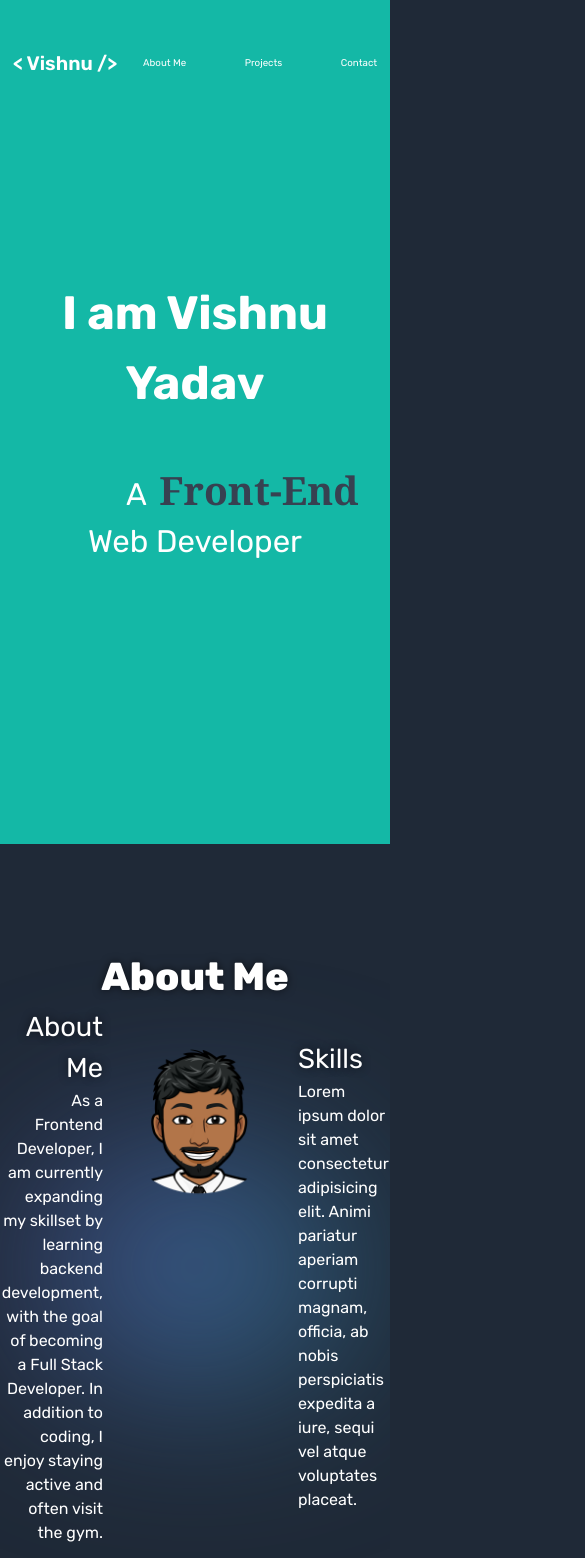
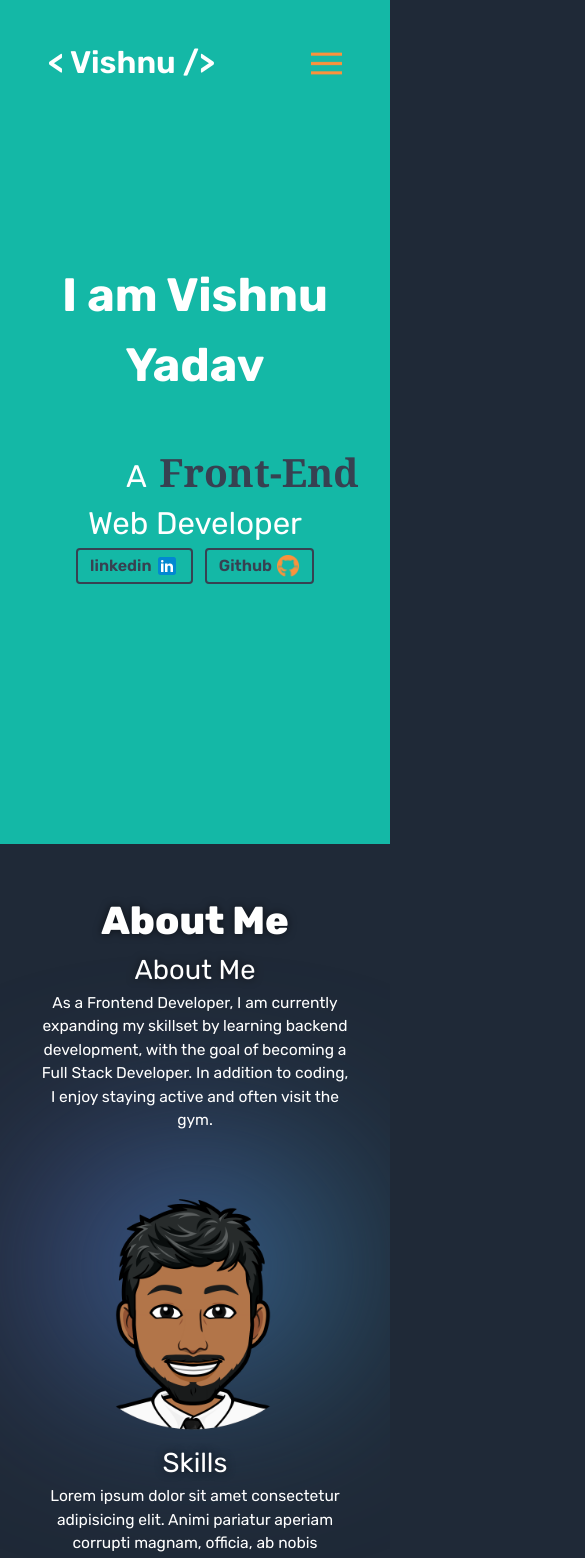
Before and after one commit to VishnuWD/Portfolio, a Next.js app: page / in a window 390 px wide. Shown: the top 1558 px of the page, 585 px wide, since content can reach past the window. Built offline with nearby package versions, Linux system fonts and the light colour scheme.

Commit message:
ninth commit made it little responsive for mobile

```diff
--- a/Components/About.jsx
+++ b/Components/About.jsx
@@ -12,21 +12,23 @@ const About = () => {
       <h2 className="text-[10vmin] font-[800] text-center ">About Me</h2>
       <div className="gradient"></div>
 
-      <div className="Wrapper m-[10vmin] mt-[0px] flex justify-center">
-        <div className="text-right w-[60vmin] flex flex-col justify-center ">
+      <div className="Wrapper m-[10vmin] mt-[0px] flex flex-col lg:flex-row justify-center">
+        <div className="lg:text-right text-center w-[100%] flex flex-col justify-center ">
           <h2 className="text-[7vmin]">About Me</h2>
-          <p>
-          As a Frontend Developer, I am currently expanding my skillset by learning backend development, with the goal of becoming a Full Stack Developer. In addition to coding, I enjoy staying active and often visit the gym.
+          <p className="para">
+          As a Frontend Developer, I am currently expanding my skillset by learning
+           backend development, with the goal of becoming a Full Stack Developer.
+           In addition to coding, I enjoy staying active and often visit the gym.
           </p>
         </div>
         <img
-          className="h-[50vmin]"
+          className="min-h-[50vmin] min-w-[50vmin]"
           src="\images\smile.png"
           alt="Vishnu Picture"
         />
-        <div className="text-left w-[60vmin] flex flex-col justify-center">
+        <div className="lg:text-left text-center w-[100%] flex flex-col justify-center">
           <h2 className="text-[7vmin]">Skills</h2>
-          <p>
+          <p className="para">
             Lorem ipsum dolor sit amet consectetur adipisicing elit. Animi
             pariatur aperiam corrupti magnam, officia, ab nobis perspiciatis
             expedita a iure, sequi vel atque voluptates placeat.
--- a/Components/Contact.jsx
+++ b/Components/Contact.jsx
@@ -4,12 +4,12 @@ import ContactForm from "./ContactForm";
 
 const Contact = () => {
   return (
-    <div className="h-[80vh] w-full flex flex-col justify-center items-center z-[90]">
-      <h2 className="text-[10vmin] font-[800] pt-[10vmin]">About Me</h2>
+    <div id="contact" className="w-full flex flex-col justify-center items-center z-[90] h-fit lg:h-[80vh] overflow-hidden p-[10vmin] lg:p-[4vmin]">
+      <h2 className="text-[10vmin] font-[800] pt-[10vmin]">Contact Me</h2>
 
-      <div className="h-[100%] w-full flex justify-evenly p-[5vmin] z-[90]">
-        <div className="flex flex-col justify-evenly ">
-          <h2 className="text-[7vmin] font-[600]">Connect With Me</h2>
+      <div className="w-full flex justify-evenly p-[5vmin] z-[90] flex-col-reverse h-fit items-center lg:flex-row lg:h-fit lg:items-center">
+        <div className="flex flex-col justify-evenly w-full">
+          <h2 className="text-[7vmin] font-[600] z-[0]">Connect With Me</h2>
           <ContactLinks
             name="Vishnu Yadav"
             link="https://www.linkedin.com/in/vishnu-yadav-fwd/"
@@ -31,16 +31,16 @@ const Contact = () => {
             logo="mail"
           />
         </div>
-        <img className="h-[50vmin]" src="images\envelope greeting.png" alt="Mail Image" />
-        <form className="z-[90] flex flex-col justify-evenly" >
-          <h2 className="text-[7vmin] font-[600]">Say Hi</h2>
+        <img className="min-h-[50vmin] min-w-[50vmin] lg:w-[40vmin]  z-[0] py-[5vmin]" src="images\envelope greeting.png" alt="Mail Image" />
+        <form className="z-[90] w-full flex flex-col justify-evenly gap-[1.5vmin]" >
+          <h2 className="text-[7vmin] font-[600] z-[0]">Say Hi</h2>
             <ContactForm name="Name" id="name" type="text"/>
             <ContactForm name="Email" id="email" type="email"/>
             <div className="relative">
-            <textarea className="bg-gray-800 border-solid border-[2px] w-[40vmin] border-orange-400 rounded-xl py-[1vmin] px-[3vmin]" name="Message" id="message" cols="20" rows="3" placeholder=" "/>
+            <textarea className="focus:border-orange-400 focus:border-solid focus:outline-none bg-gray-800 border-solid border-[2px] w-[100%] border-orange-400 rounded-xl py-[1vmin] px-[3vmin]" name="Message" id="message" cols="20" rows="3" placeholder=" "/>
             <label className='absolute top-[15%] translate-y-[-50%] left-[7%] transition-all cursor-text px-1 rounded' htmlFor="message">Message</label>
             </div>
-            <button className=" flex justify-center items-center gap-5 text-[3vmin] bg-gray-800 font-[600] border-orange-400 border-[2px] rounded-xl px-[3vmin] py-[1vmin]">Send <img className="h-[3vmin]" src="/images/send.png" alt="" /></button>
+            <button className=" flex justify-center items-center gap-5 text-[3vmin] bg-gray-800 font-[600] border-orange-400 border-[2px] w-[100%] rounded-xl px-[3vmin] py-[1vmin]">Send <img className="h-[3vmin]" src="/images/send.png" alt="" /></button>
 
         </form>
 
--- a/Components/ContactForm.jsx
+++ b/Components/ContactForm.jsx
@@ -3,7 +3,7 @@ import React from 'react'
 const ContactForm = (props) => {
   return (
     <div className='z-[90] relative'>
-        <input className=' focus:border-orange-400 focus:border-solid focus:outline-none bg-gray-800 w-[40vmin] border-solid border-[2px] border-orange-400 rounded-xl py-[1vmin] px-[3vmin]' type={props.type} id={props.id} placeholder=' '/>
+        <input className=' focus:border-orange-400 focus:border-solid focus:outline-none  bg-gray-800 w-[100%] border-solid border-[2px] border-orange-400 rounded-xl py-[1vmin] px-[3vmin]' type={props.type} id={props.id} placeholder=' '/>
         <label className='absolute top-[50%] translate-y-[-50%] left-[7%] transition-all cursor-text px-1 rounded' htmlFor={props.id}>{props.name}</label>
     </div>
   )
--- a/Components/Hero.jsx
+++ b/Components/Hero.jsx
@@ -35,6 +35,10 @@ const Hero = () => {
             </span>{" "}
             Web Developer
           </p>
+          <div className=" flex justify-center gap-3 w-[100vw]">
+          <button className="flex gap-[1vmin] font-semibold hover:text-teal-500 hover:bg-gray-700 rounded border-[2px] border-gray-700 text-gray-700 py-[1vmin] px-[3vmin]">linkedin <img className="h-[1.5em]" src="/images/linkedin.png" alt="" /></button>
+          <button className="flex gap-[1vmin] font-semibold hover:text-teal-500 hover:bg-gray-700 rounded border-[2px] border-gray-700 text-gray-700 py-[1vmin] px-[3vmin]">Github <img className="h-[1.5em]" src="/images/github.png" alt="" /></button>
+          </div>
         </div>
       </div>
 
@@ -50,6 +54,10 @@ const Hero = () => {
             </span>{" "}
             Web Developer{" "}
           </p>
+          <div className="flex justify-center gap-3 w-full">
+          <button className="flex gap-[1vmin] font-semibold hover:text-voilet-600 hover:bg-orange-400 rounded border-[2px] border-orange-400 text-orange-400 py-[1vmin] px-[3vmin]">linkedin <img className="h-[1.5em]" src="/images/linkedin.png" alt="" /></button>
+          <button className="flex gap-[1vmin] font-semibold hover:text-voilet-600 hover:bg-orange-400 rounded border-[2px] border-orange-400 text-orange-400 py-[1vmin] px-[3vmin]">Github <img className="h-[1.5em]" src="/images/github.png" alt="" /></button>
+          </div>
         </div>
       </div>
       <div className="h-[100vh] w-[100%]"></div>
--- a/Components/Navbar.jsx
+++ b/Components/Navbar.jsx
@@ -3,19 +3,24 @@ import React from "react";
 const Navbar = () => {
   return (
     <nav className="flex justify-around h-[15vh] w-full items-center absolute top-0 left-0 right-0 z-[90] text-white">
-      <h1 className="font-semibold text-[5vmin] ">{"< Vishnu />"}</h1>
-      <ul className="flex gap-[15vmin] cursor-none">
+      <h1 className="font-semibold text-[8vmin] ">{"< Vishnu />"}</h1>
+      <ul className="lg:flex gap-[15vmin] cursor-none">
         <a href="/#about">
-          <li className="navlist text-[2.5vmin] relative  cursor-none">
+          <li className="navlist text-[2.5vmin] relative  cursor-none  hidden lg:block">
             About Me
           </li>
         </a>
         <a href="/#projects">
-          <li className="navlist text-[2.5vmin] relative cursor-none">
+          <li className="navlist text-[2.5vmin] relative cursor-none  hidden lg:block">
             Projects
           </li>
         </a>
-        <li className="navlist text-[2.5vmin] relative cursor-none">Contact</li>
+        <a href="/#contact">
+          <li className="navlist text-[2.5vmin] relative cursor-none  hidden lg:block">
+            Contact
+          </li>
+        </a>
+        <div className=""><img className="w-[8vmin] lg:hidden" src="images\menu.png" alt="menu" /></div>
       </ul>
     </nav>
   );
--- a/app/globals.css
+++ b/app/globals.css
@@ -2,14 +2,16 @@
 @tailwind components;
 @tailwind utilities;
 
-html{
+html {
   scroll-behavior: smooth;
 }
-body{
-background-color:  #1f2937;
+
+body {
+  background-color: #1f2937;
   color: #fff;
   cursor: none;
 }
+
 /* #fb923c for orange color */
 /* #total{
   position: absolute;
@@ -17,7 +19,7 @@ color: #fff;
   width:100px;
 }  */
 
-#first{
+#first {
   height: 10px;
   width: 10px;
   background-color: #fb923c;
@@ -27,7 +29,8 @@ color: #fff;
   z-index: 2;
 
 }
-#second{
+
+#second {
   /* height: 200px;
   width: 200px; */
   background: linear-gradient(300deg, #14b8a6, #9333ea);
@@ -39,25 +42,30 @@ color: #fff;
   filter: blur(30px);
   /* transition: border 0.0s linear; */
   z-index: -99;
-  transition: all 0.3s ;
+  transition: all 0.3s;
 
 }
+
 @keyframes rotate-center {
   0% {
     background-position: 0% 50%;
     transform: rotate(0);
   }
+
   50% {
     background-position: 100% 50%;
   }
+
   100% {
     background-position: 0% 50%;
     transform: rotate(360deg);
 
   }
 }
+
 .pleft::before {
-    content: "--___"; /* Content goes here */
+  content: "--___";
+  /* Content goes here */
   visibility: hidden;
 }
 
@@ -66,7 +74,7 @@ color: #fff;
   width: 54vmin;
 }
 
-  .navlist::after{
+.navlist::after {
   content: "";
   position: absolute;
   left: 0;
@@ -76,34 +84,41 @@ color: #fff;
   background-color: white;
   transition: all ease 0.3s;
 }
-  .navlist:hover:after{
+
+.navlist:hover:after {
   width: 100%;
 }
-  ::-webkit-scrollbar{
+
+::-webkit-scrollbar {
   width: 10px;
 }
 
-  ::-webkit-scrollbar-thumb{
+::-webkit-scrollbar-thumb {
   background-color: #1f2937;
   border-radius: 1vw;
 }
+
 ::-webkit-scrollbar-thumb:hover {
-    background-color:#fb923c;
+  background-color: #fb923c;
   border: 3px solid #1f2937;
   cursor: none;
 }
+
 ::-webkit-scrollbar-track {
-    background-color:#1f2937 ;
+  background-color: #1f2937;
 }
+
 ::-webkit-scrollbar-track:hover {
   background-color: #1f2937;
 }
-  ::-webkit-scrollbar-track:hover ~ ::-webkit-scrollbar-thumb{
+
+::-webkit-scrollbar-track:hover~ ::-webkit-scrollbar-thumb {
   background-color: #fb923c;
 }
+
 /* About start........................... */
 
-.gradient{
+.gradient {
   width: 70%;
   height: 20%;
   border-radius: 50%;
@@ -123,33 +138,43 @@ z-index: -99;
   0% {
     background-position: 0% 50%;
   }
+
   50% {
     background-position: 100% 50%;
   }
+
   100% {
     background-position: 0% 50%;
   }
 }
+
 /* About send............................... */
 
-  .cardGroup, .card{
+.cardGroup,
+.card {
   aspect-ratio: 16 / 9;
+}
 
-
-  }
-  .cardGroup, .bigcards{
+.cardGroup,
+.bigcards {
   width: 45vmin;
 
 
 }
-h2{
-  text-shadow: 0px 0px 9px rgba(0,0,0,0.6);
+
+h2 {
+  text-shadow: 0px 0px 9px rgba(0, 0, 0, 0.6);
 }
-.card{
+
+@media (min-width:768px){
+
+}
+
+.card {
   background-color: blueviolet;
   position: absolute;
   transition: transform 800ms cubic-bezier(.05, .43, .25, .95) 0.3s;
-box-shadow: 0px 0px 23px -2px rgba(0,0,0,0.82);
+  box-shadow: 0px 0px 23px -2px rgba(0, 0, 0, 0.82);
 
 }
 
@@ -162,7 +187,7 @@ box-shadow: 0px 0px 23px -2px rgba(0,0,0,0.82);
   background-clip: content-box;
 }
 
-  .smallcards{
+.smallcards {
   width: 18vmin;
   border-radius: 2vmin;
   /* border: 2px solid transparent; */
@@ -235,10 +260,18 @@ box-shadow: 0px 0px 23px -2px rgba(0,0,0,0.82);
 
 /* Contact me starts here */
 
-input:focus ~ label, input:not(:placeholder-shown) ~label, textarea:focus ~ label, textarea:not(:placeholder-shown) ~label{
+input:focus~label,
+input:not(:placeholder-shown)~label,
+textarea:focus~label,
+textarea:not(:placeholder-shown)~label {
   top: 0;
   left: 5%;
   background-color: #1f2937;
   font-size: small;
   color: #fb923c;
 }
+
+
+.para {
+  @apply text-[4vmin]
+}
--- a/package.json
+++ b/package.json
@@ -11,7 +11,8 @@
   "dependencies": {
     "next": "13.4.18",
     "react": "18.2.0",
-    "react-dom": "18.2.0"
+    "react-dom": "18.2.0",
+    "react-toastify": "^9.1.3"
   },
   "devDependencies": {
     "autoprefixer": "^10.4.15",
```
Also changed, not shown: public/images/menu.png (added), 1 other file (tests, documents, lock files or other folders). Lines whose indentation alone changed are shown as unchanged.
